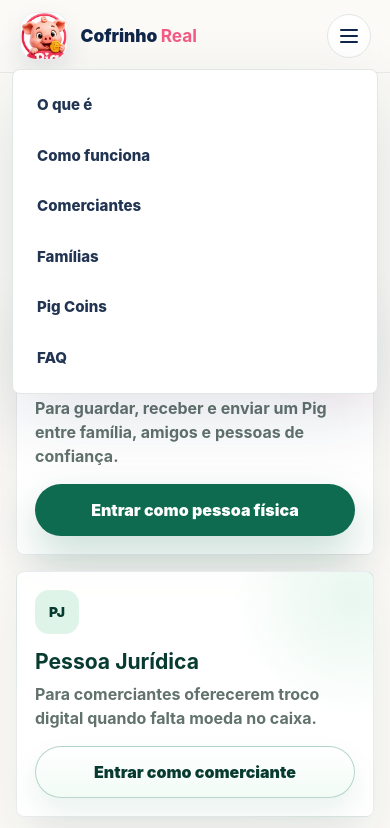
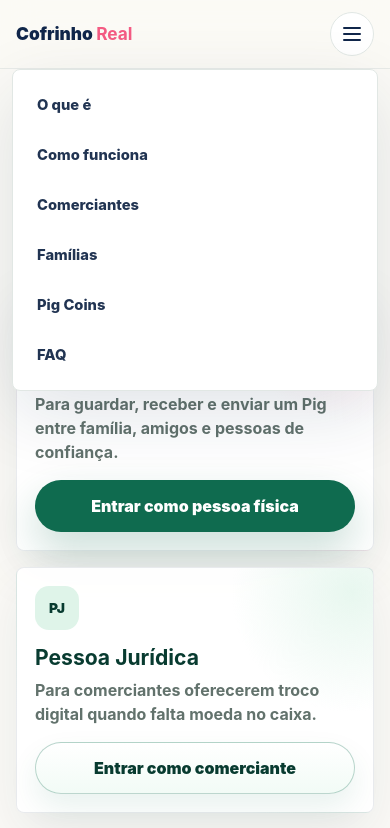
Before and after one commit to alamomalarocha/cofrinhoreal.com.br, a plain HTML site: page index.html in a window 390 px wide. Both pictures are taken after a click on the button "Abrir menu". Shown: the top 828 px of the page. Drawn offline with Linux system fonts and the light colour scheme.

Commit message:
Fix header logo and menu alignment

```diff
--- a/index.html
+++ b/index.html
@@ -32,17 +32,12 @@
     <meta name="twitter:image" content="https://cofrinhoreal.com.br/assets/brand/cofrinho-real-pig-logo-principal.png" />
     <link rel="icon" href="assets/favicon.svg" type="image/svg+xml" />
     <link rel="manifest" href="site.webmanifest" />
-    <link rel="stylesheet" href="styles.css?v=13" />
+    <link rel="stylesheet" href="styles.css?v=14" />
   </head>
   <body>
     <header class="site-header">
+      <div class="site-header-inner">
         <a class="brand" href="#inicio" aria-label="Cofrinho Real, início">
-        <img
-          class="brand-mark"
-          src="assets/brand/pig-app-icon.png"
-          alt=""
-          aria-hidden="true"
-        />
           <span class="brand-name">Cofrinho <strong>Real</strong></span>
         </a>
 
@@ -60,6 +55,7 @@
           <a href="#pig-coins">Pig Coins</a>
           <a href="#faq">FAQ</a>
         </nav>
+      </div>
     </header>
 
     <main id="inicio">
@@ -570,12 +566,6 @@
     <footer class="site-footer">
       <div>
         <a class="brand footer-brand" href="#inicio" aria-label="Cofrinho Real, início">
-          <img
-            class="brand-mark"
-            src="assets/brand/pig-app-icon.png"
-            alt=""
-            aria-hidden="true"
-          />
           <span class="brand-name">Cofrinho <strong>Real</strong></span>
         </a>
         <p>Transformando pequenos valores em grandes conquistas.</p>
@@ -588,6 +578,6 @@
       </nav>
     </footer>
 
-    <script src="script.js?v=13"></script>
+    <script src="script.js?v=14"></script>
   </body>
 </html>
--- a/styles.css
+++ b/styles.css
@@ -51,40 +51,34 @@
   position: sticky;
   z-index: 30;
   top: 0;
+  border-bottom: 1px solid rgba(225, 231, 228, 0.72);
+  background: rgba(251, 250, 246, 0.9);
+  backdrop-filter: blur(18px);
+}
+
+.site-header-inner {
+  width: min(1180px, calc(100% - 40px));
+  margin: 0 auto;
   display: grid;
   grid-template-columns: auto 1fr;
   align-items: center;
-  gap: 24px;
-  padding: 12px clamp(18px, 5vw, 72px);
-  border-bottom: 1px solid rgba(225, 231, 228, 0.72);
-  background: rgba(251, 250, 246, 0.86);
-  backdrop-filter: blur(18px);
+  gap: clamp(20px, 3vw, 40px);
+  padding: 12px 0;
 }
 
 .brand {
   display: inline-flex;
   align-items: center;
-  gap: 13px;
   min-width: 0;
   font-weight: 900;
 }
 
-.brand-mark {
-  width: 52px;
-  height: 52px;
-  flex: 0 0 auto;
-  border: 1px solid rgba(16, 38, 74, 0.08);
-  border-radius: 15px;
-  background: var(--white);
-  object-fit: cover;
-  object-position: 50% 42%;
-  box-shadow: 0 12px 26px rgba(16, 38, 74, 0.1);
-}
-
 .brand-name {
   color: var(--blue);
-  font-size: 1.32rem;
+  font-size: clamp(1.22rem, 2vw, 1.5rem);
+  line-height: 1;
   letter-spacing: 0;
+  white-space: nowrap;
 }
 
 .brand-name strong {
@@ -95,9 +89,9 @@
   justify-self: end;
   display: flex;
   align-items: center;
-  gap: clamp(12px, 1.7vw, 24px);
+  gap: clamp(10px, 1.35vw, 18px);
   color: #213452;
-  font-size: 0.94rem;
+  font-size: 0.92rem;
   font-weight: 800;
 }
 
@@ -2096,8 +2090,9 @@
 }
 
 @media (max-width: 980px) {
-  .site-header {
+  .site-header-inner {
     grid-template-columns: auto auto;
+    width: min(1180px, calc(100% - 32px));
   }
 
   .menu-button {
@@ -2106,7 +2101,9 @@
 
   .nav-links {
     position: fixed;
-    inset: 69px 12px auto;
+    top: 69px;
+    left: 50%;
+    width: min(1180px, calc(100% - 24px));
     display: none;
     justify-self: stretch;
     flex-direction: column;
@@ -2117,6 +2114,7 @@
     border-radius: var(--radius);
     background: var(--white);
     box-shadow: var(--shadow);
+    transform: translateX(-50%);
   }
 
   body.nav-open .nav-links {
@@ -2200,12 +2198,6 @@
     font-size: 1.08rem;
   }
 
-  .brand-mark {
-    width: 48px;
-    height: 48px;
-    border-radius: 16px;
-  }
-
   .hero {
     padding-top: 22px;
   }
```
Lines whose indentation alone changed are shown as unchanged.
